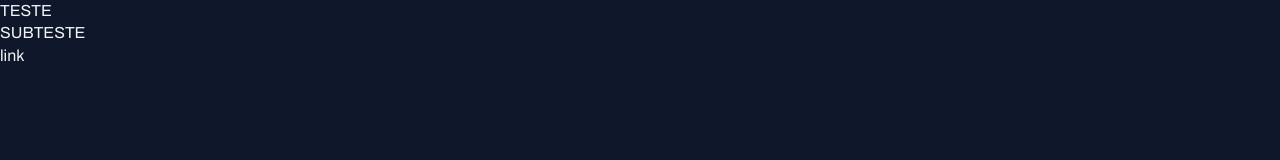
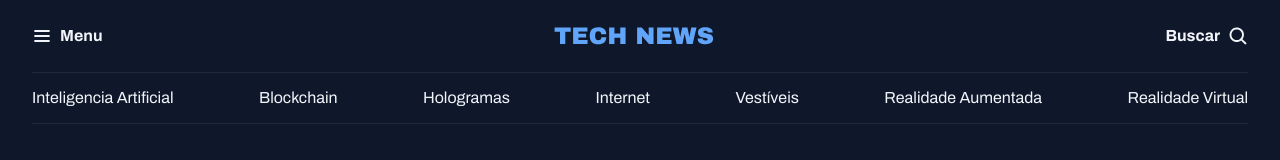
Before and after one commit to Felipe-M13/projeto-portal-de-noticias, a plain HTML site: page index.html in a window 1280 px wide. Drawn offline with Linux system fonts and the light colour scheme; a web font is replaced by a local one.

Commit message:
criando o header da aplicação

```diff
--- a/index.html
+++ b/index.html
@@ -10,9 +10,35 @@
   <link rel="stylesheet" href="styles/index.css">
 </head>
 <body>
-  <h1>TESTE</h1>
-  <H2>SUBTESTE</H2>
-  <a href="#">link</a>
+  <header class="container">
+    <nav id="primary" class="grid grid-flow-col">
+      <div>
+        <img src="assets/icons/List.svg" alt="Icone de Menu">
+        <strong>Menu</strong>
+      </div>
 
+      <div>
+        <img src="assets/Logo.svg" alt="TechNews Logo">
+      </div>
+
+      <div>
+        <strong>Buscar</strong>
+        <img src="assets/icons/MagnifyingGlass.svg" alt="Icone de lupa para pesquisa">
+      </div>
+    </nav>
+
+    <nav id="secondary" class="grid grid-flow-col">
+      <a href="#">Inteligencia Artificial</a>
+      <a href="#">Blockchain</a>
+      <a href="#">Hologramas</a>
+      <a href="#">Internet</a>
+      <a href="#">Vestíveis</a>
+      <a href="#">Realidade Aumentada</a>
+      <a href="#">Realidade  Virtual</a>
+
+
+
+    </nav>
+  </header>
 </body>
 </html>
--- a/styles/global.css
+++ b/styles/global.css
@@ -42,3 +42,18 @@ a:hover {
 h1, h2, h3 {
   font: inherit;
 }
+
+.container {
+  max-width: 1280px;
+  padding-inline: 32px;
+  margin-inline: auto;
+}
+
+/* utility-firts */
+.grid {
+  display: grid;
+}
+
+.grid-flow-col {
+  grid-auto-flow: column;
+}
--- /dev/null
+++ b/styles/header.css
@@ -0,0 +1,24 @@
+#primary {
+  padding-block: 20px;
+
+  div {
+    display: flex;
+    align-items: center;
+    gap: 8px;
+  }
+
+  /* nesting css */
+  div:nth-child(2) {
+    margin-inline: auto;
+  }
+  div:nth-child(3) {
+    justify-content: end;
+  }
+}
+
+#secondary {
+  padding-block: 14px;
+  border: solid 1px var(--stroke-color);
+  border-inline: none;
+  justify-content: space-between;
+}
--- a/styles/index.css
+++ b/styles/index.css
@@ -1 +1,2 @@
 @import url(global.css);
+@import url(header.css);
```
